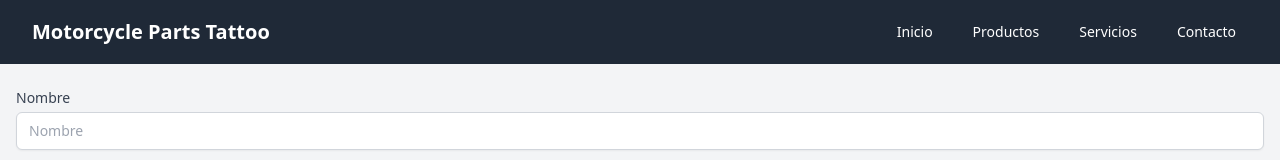
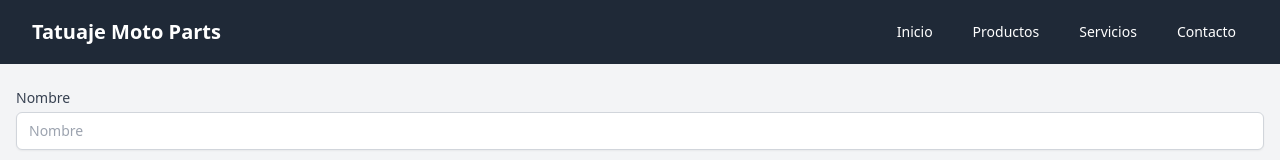
Before and after one commit to Eddier511/tatuaje_motoparts, a website: page public/index.html in a window 1280 px wide. Shown: the top 160 px of the page. Drawn offline with nearby package versions, Linux system fonts and the light colour scheme; no server answers.

Commit message:
Update index.html
Update titles and bold main

```diff
--- a/public/index.html
+++ b/public/index.html
@@ -2,7 +2,7 @@
 <html lang="en">
 
 <head>
-    <title>Motorcycle parts tattoo</title>
+    <title>Tatuaje Moto Parts</title>
     <meta charset="utf-8" />
     <meta name="viewport" content="width=device-width, initial-scale=1, shrink-to-fit=no" />
     <script src="https://cdn.tailwindcss.com"></script>
@@ -23,7 +23,7 @@
                     </button>
                 </div>
                 <div class="flex-1 flex items-center justify-center sm:items-stretch sm:justify-start">
-                    <a href="#" class="text-white text-xl font-bold">Motorcycle Parts Tattoo</a>
+                    <a href="#" class="text-white text-xl font-bold">Tatuaje Moto Parts</a>
                 </div>
                 <div class="flex items-center space-x-4">
                     <a href="#" class="text-white hover:bg-gray-700 px-3 py-2 rounded-md text-sm font-medium">Inicio</a>
```
